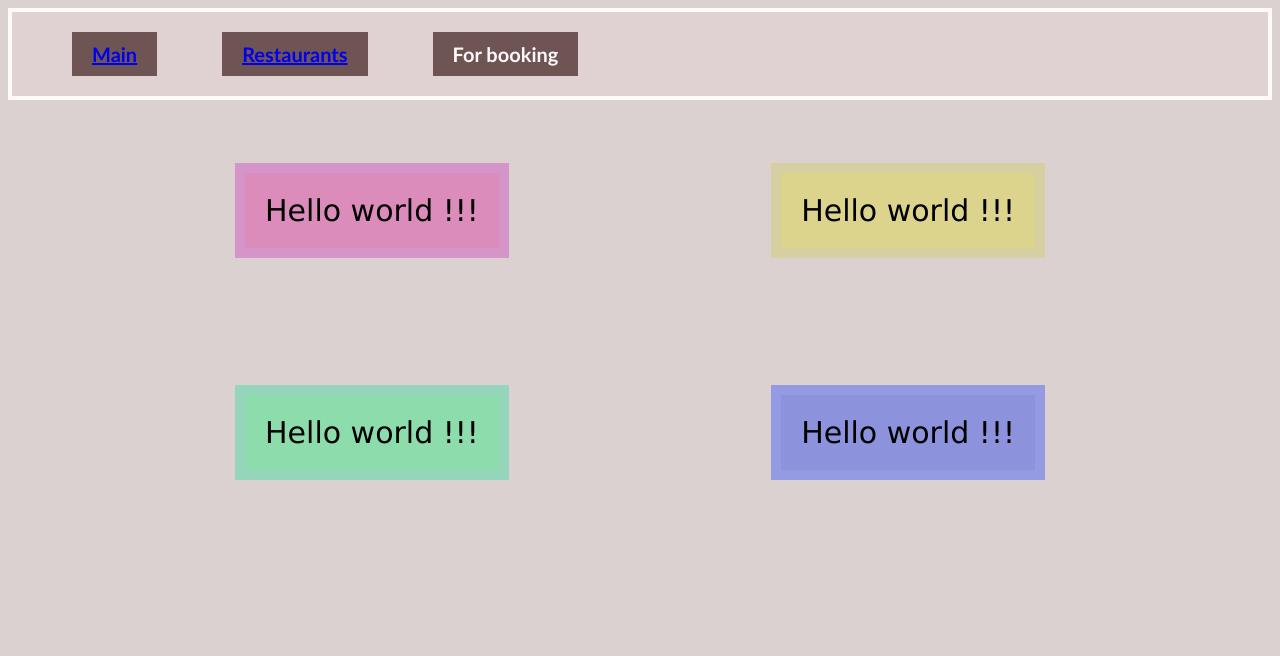
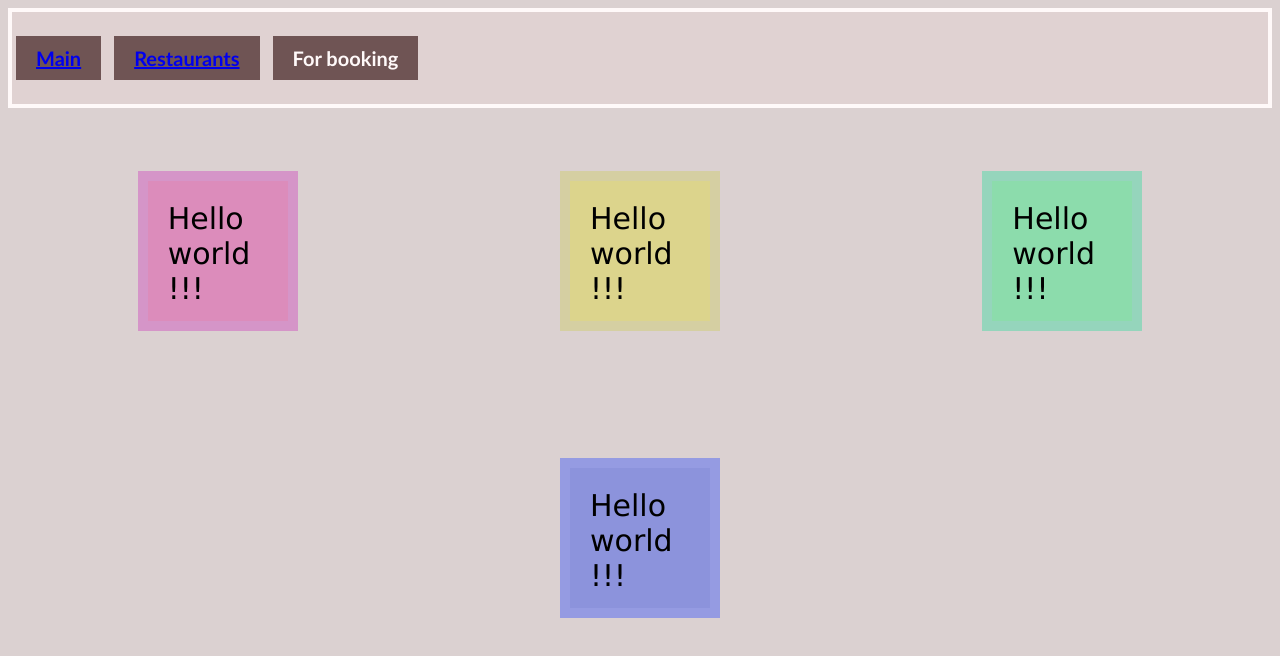
Before and after one commit to LLau-git/Project_1_RCS, a plain HTML site: page booking.html in a window 1280 px wide. Drawn offline with Linux system fonts and the light colour scheme.

Commit message:
style2 update

```diff
--- a/style2.css
+++ b/style2.css
@@ -19,10 +19,13 @@ border: 0.2rem solid rgb(255, 249, 249);
     background-color: rgb(111, 84, 84);
     color: rgb(255, 249, 249);
     margin-left: 3rem;
+    margin: 0.2rem;
     font-size: 20px;
     font-family: 'Trebuchet MS', 'Lucida Sans Unicode', 'Lucida Grande', 'Lucida Sans', Arial, sans-serif;
     font-weight: bold;
     padding: 0.5rem 1rem 0.5rem 1rem;
+    /* box-sizing: border-box;
+    width: 25%; */
 }
 .all-boxes {
     font-size: 30px;
@@ -33,10 +36,12 @@ border: 0.2rem solid rgb(255, 249, 249);
     border: 0.5rem solid rgb(186, 186, 247, 0.2);
     display: inline-block;
     padding: 1rem;
-    /* width: 5rem;
-    height: 5rem; */
+    width: 5rem;
+    height: 5rem;
     margin: 5% 10% 5% 10%;
     text-align: justify;
+    /* box-sizing: border-box;
+    width: 25%; */
 }
 .box1{
     background-color: #DC8CBB;
```
